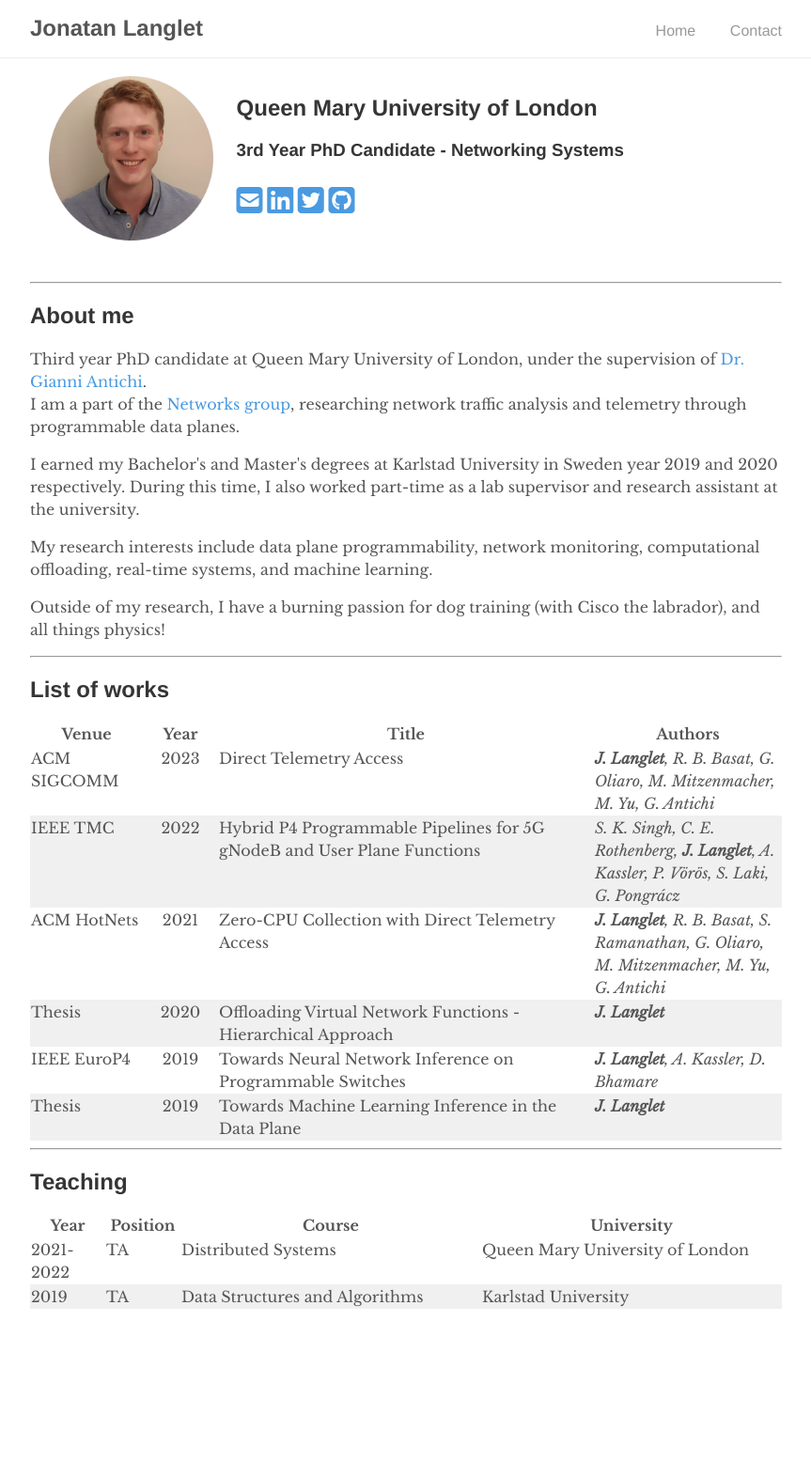
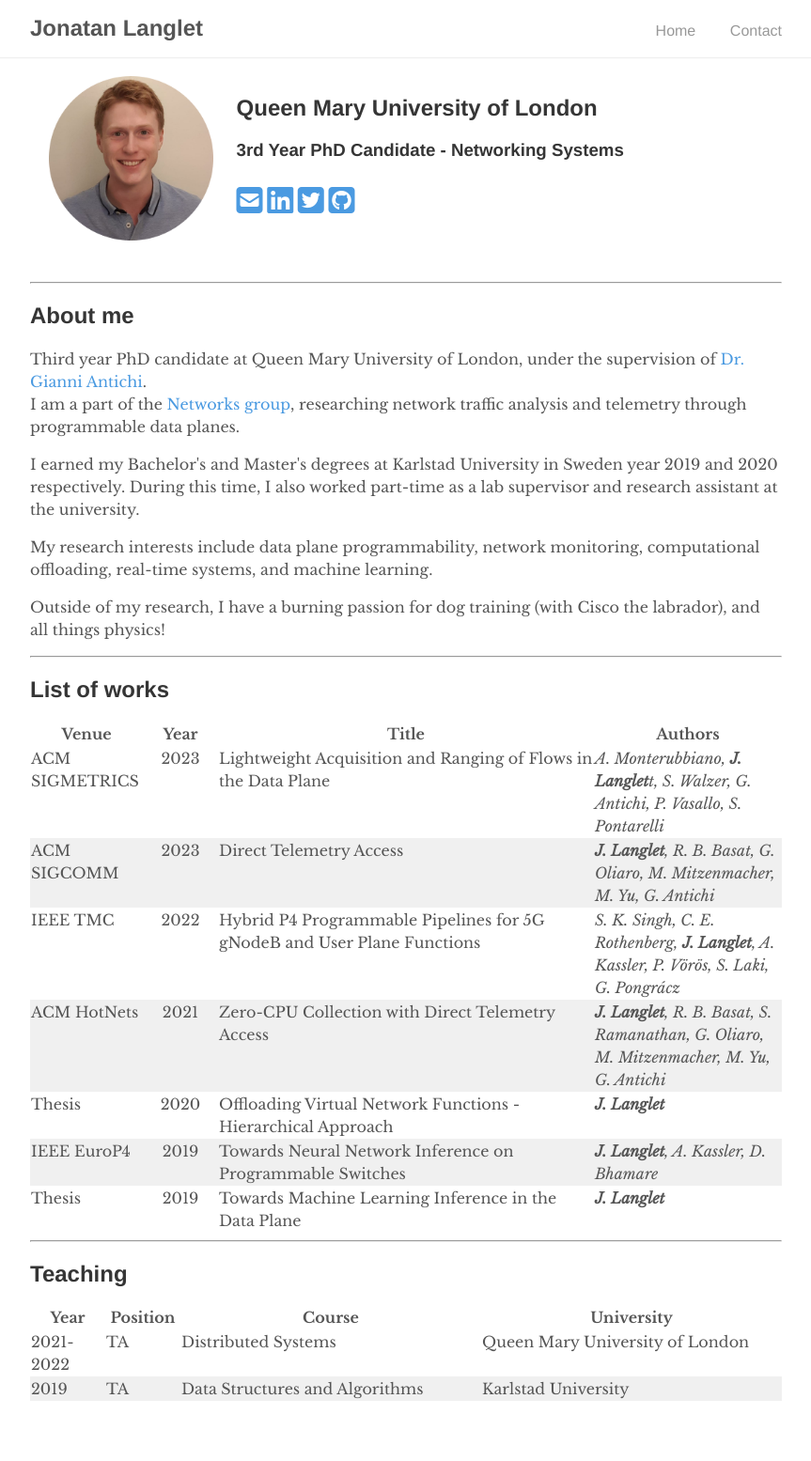
Before and after one commit to jonlanglet/jonlanglet.github.io, a Jekyll site: the page built from index.md, in a window 1280 px wide. Shown: the whole page at 94% size, without its empty margins (208-1071 px from the left). Built offline with Jekyll 4.4.1, drawn with Linux system fonts in a browser that asks for light colours; nearby versions of some CDN libraries; a style sheet for code colours, icons or effects is not loaded; before the commit the page ends 1457 px from its top, so only the background shows below that.

Commit message:
Add new paper

```diff
--- a/_data/publications.yml
+++ b/_data/publications.yml
@@ -1,39 +1,46 @@
 1:
+  title: 'Lightweight Acquisition and Ranging of Flows in the Data Plane'
+  authors: 'A. Monterubbiano, <b>J. Langlet</b>t, S. Walzer, G. Antichi, P. Vasallo, S. Pontarelli'
+  year: '2023'
+  url: 'google.com'
+  conf: "ACM SIGMETRICS"
+
+2:
   title: 'Direct Telemetry Access'
   authors: '<b>J. Langlet</b>, R. B. Basat, G. Oliaro, M. Mitzenmacher, M. Yu, G. Antichi'
   year: '2023'
   url: 'google.com'
   conf: "ACM SIGCOMM"
 
-2:
+3:
   title: 'Hybrid P4 Programmable Pipelines for 5G gNodeB and User Plane Functions'
   authors: 'S. K. Singh, C. E. Rothenberg, <b>J. Langlet</b>, A. Kassler, P. Vörös, S. Laki, G. Pongrácz'
   year: '2022'
   url: 'google.com'
   conf: "IEEE TMC"
 
-3:
+4:
   title: 'Zero-CPU Collection with Direct Telemetry Access'
   authors: '<b>J. Langlet</b>, R. B. Basat, S. Ramanathan, G. Oliaro, M. Mitzenmacher, M. Yu, G. Antichi'
   year: '2021'
   url: 'google.com'
   conf: "ACM HotNets"
 
-4:
+5:
   title: 'Offloading Virtual Network Functions - Hierarchical Approach'
   authors: '<b>J. Langlet</b>'
   year: '2020'
   url: 'google.com'
   conf: "Thesis"
 
-5:
+6:
   title: 'Towards Neural Network Inference on Programmable Switches'
   authors: '<b>J. Langlet</b>, A. Kassler, D. Bhamare'
   year: '2019'
   url: 'google.com'
   conf: "IEEE EuroP4"
 
-6:
+7:
   title: 'Towards Machine Learning Inference in the Data Plane'
   authors: '<b>J. Langlet</b>'
   year: '2019'
```
